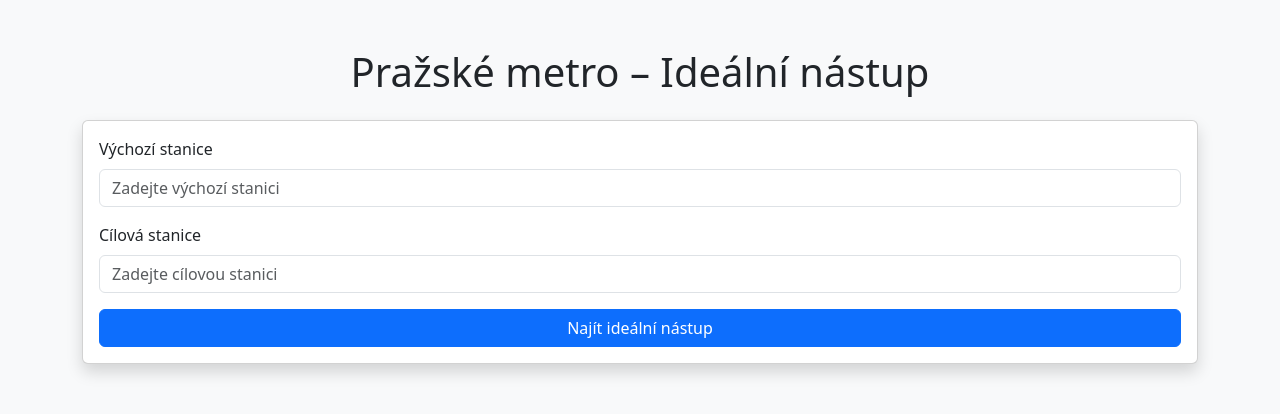
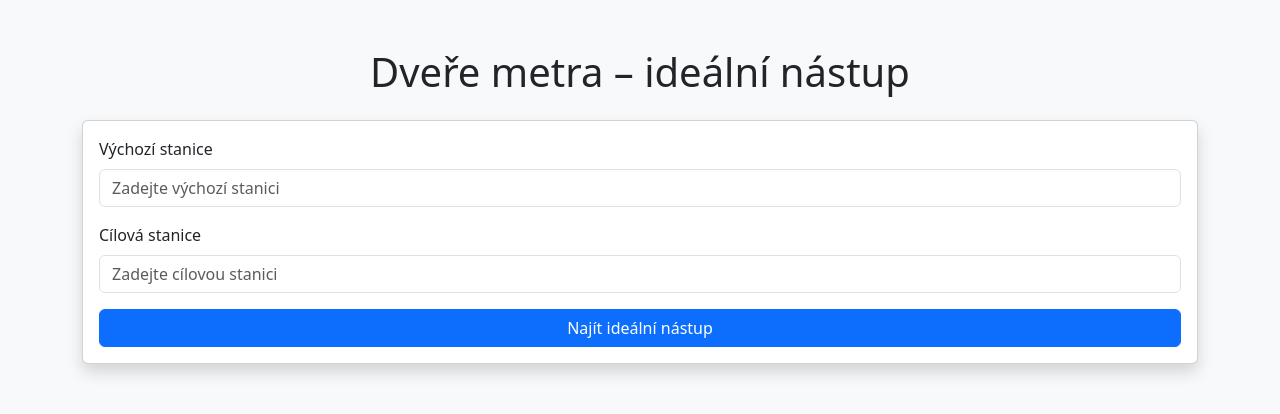
Before and after one commit to dundejan/dveremetra, a Flask app: page / in a window 1280 px wide. Shown: the top 414 px of the page. Run offline with Flask 3, Linux system fonts and the light colour scheme; some libraries are stand-ins or nearby versions.

Commit message:
changed header on the page

```diff
--- a/templates/index.html
+++ b/templates/index.html
@@ -13,7 +13,7 @@
 </head>
 <body class="bg-light">
     <div class="container my-5">
-        <h1 class="text-center mb-4">Pražské metro – Ideální nástup</h1>
+        <h1 class="text-center mb-4">Dveře metra – ideální nástup</h1>
         <div class="card shadow">
             <div class="card-body">
                 <form action="/" method="post">
```
